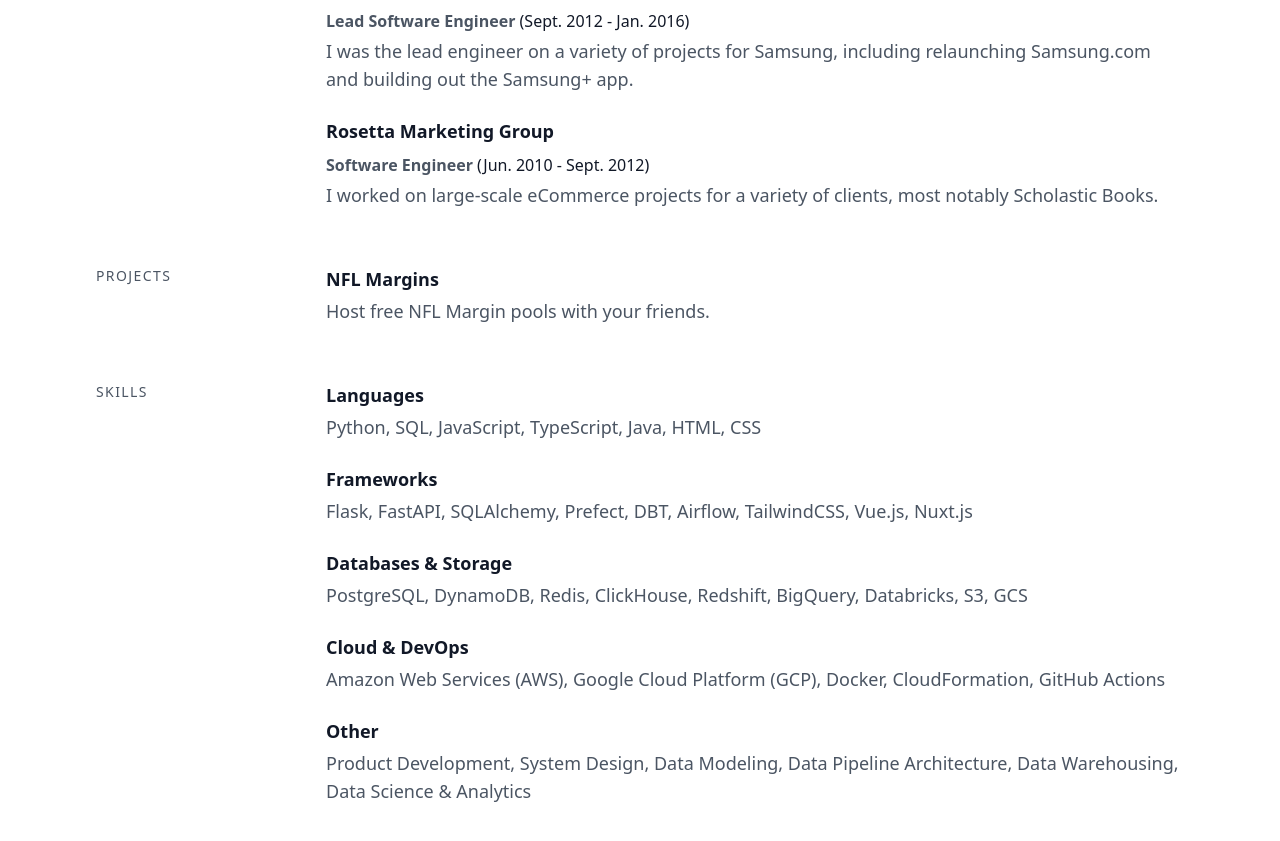
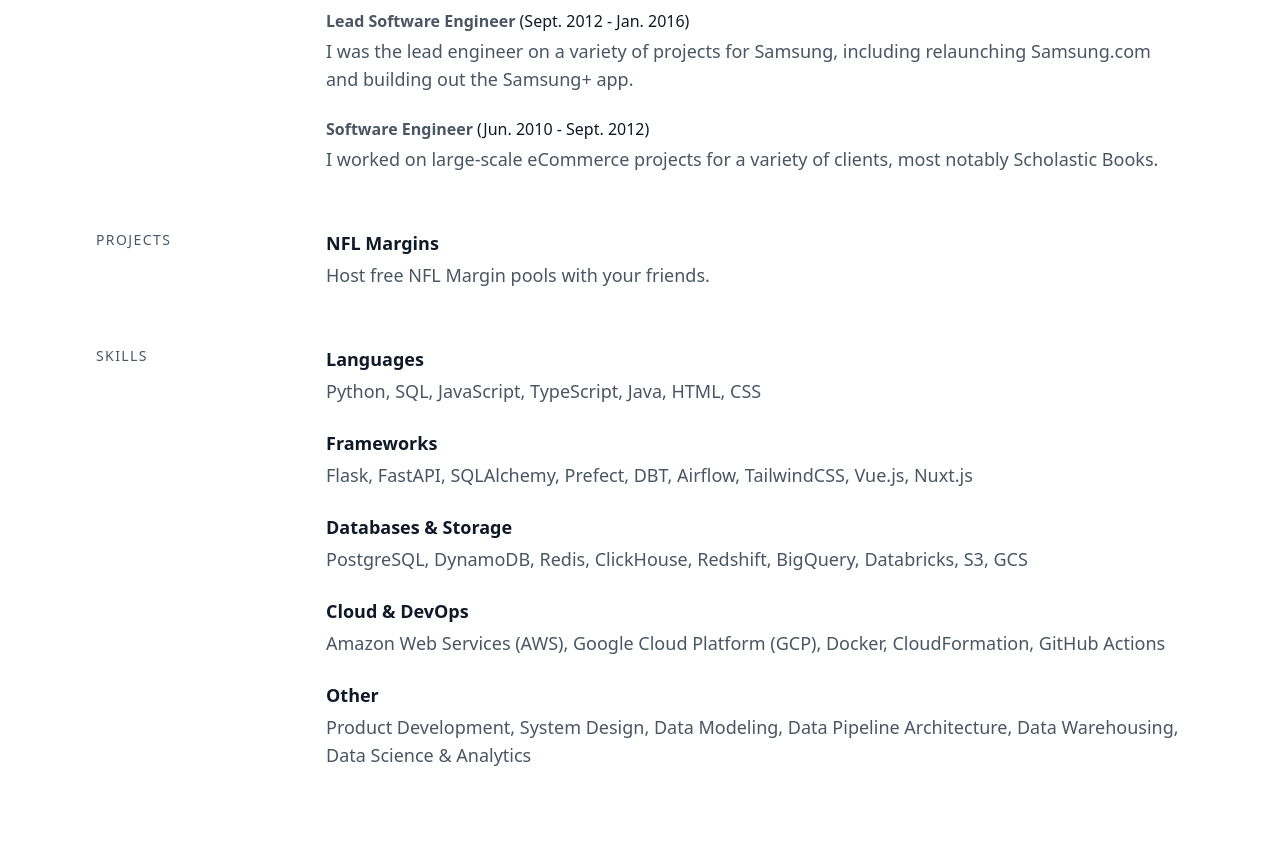
Before and after one commit to bweisel/personal-site, a Nuxt app: page / in a window 1280 px wide. Shown: the part 1163-2004 px from the top of the page. Built offline with nearby package versions, Linux system fonts and the light colour scheme.

Commit message:
Combine rosetta and publicis

```diff
--- a/pages/index.vue
+++ b/pages/index.vue
@@ -136,7 +136,7 @@
       "I was the lead engineer on a variety of projects for Samsung, including relaunching Samsung.com and building out the Samsung+ app.",
   },
   {
-    company: "Rosetta Marketing Group",
+    company: "",
     title: "Software Engineer",
     startDate: "Jun. 2010",
     endDate: "Sept. 2012",
```
